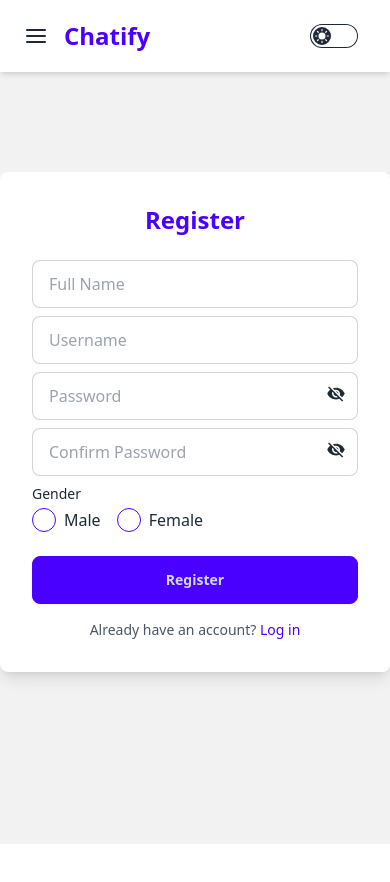
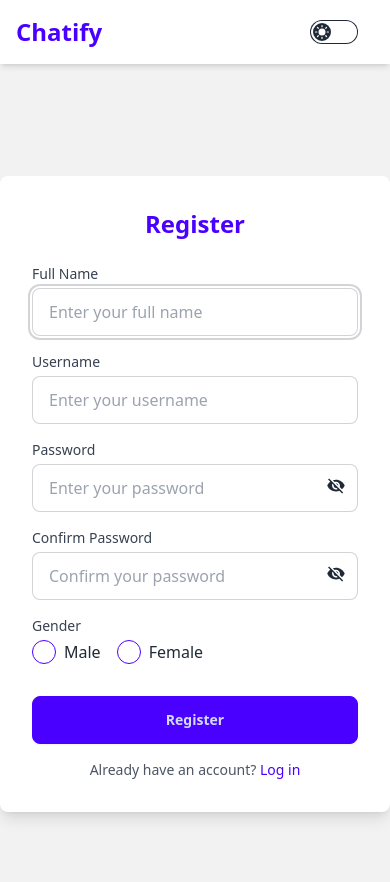
Before and after one commit to sankalp51/Chatify, a React (Vite) app in the folder client/: page /signup in a window 390 px wide. Before the commit the page ends 844 px from the top, so only its background shows below. Built offline with nearby package versions, Linux system fonts and the light colour scheme; no server answers.

Commit message:
bug fixes

```diff
--- a/client/src/components/Header.jsx
+++ b/client/src/components/Header.jsx
@@ -38,9 +38,11 @@ export default function Header() {
   return (
     <header className="bg-base-100 shadow-md p-4 flex items-center justify-between z-10 fixed top-0 left-0 w-full">
       <div className="flex items-center">
-        <button onClick={toggleSidebar} className="sm:hidden p-2 mr-2">
-          <FiMenu size={24} />
-        </button>
+        {auth?.accessToken && (
+          <button onClick={toggleSidebar} className="sm:hidden p-2 mr-2">
+            <FiMenu size={24} />
+          </button>
+        )}
         <Link to="/" className="text-2xl font-bold text-primary">
           Chatify
         </Link>
--- a/client/src/components/Input.jsx
+++ b/client/src/components/Input.jsx
@@ -1,5 +1,7 @@
-export default function Input({ ...props }) {
-    return (
-        <input {...props} />
-    )
-}
+import { forwardRef } from "react";
+
+const Input = forwardRef(({ ...props }, ref) => {
+  return <input {...props} ref={ref} />;
+});
+
+export default Input;
--- a/client/src/components/Loading.jsx
+++ b/client/src/components/Loading.jsx
@@ -4,7 +4,7 @@ export default function Loading() {
       <div className="text-center">
         <span className="loading loading-spinner loading-lg text-white"></span>
         <p className="mt-4 text-white text-lg">Loading...</p>
-        <p>This might take a while, Sorry about that😅</p>
+        <p className="text-white">This might take a while, Sorry about that😅</p>
       </div>
     </div>
   );
--- a/client/src/components/conversations/ChatInput.jsx
+++ b/client/src/components/conversations/ChatInput.jsx
@@ -33,9 +33,6 @@ export default function ChatInput({
   };
 
   const handleSendMessageWrapper = () => {
-    if (typingTimeoutRef.current) {
-      clearTimeout(typingTimeoutRef.current);
-    }
     emitTyping(selectedUser._id, false);
     handleSendMessage();
   };
--- a/client/src/pages/Login.jsx
+++ b/client/src/pages/Login.jsx
@@ -1,4 +1,4 @@
-import { useEffect, useState } from "react";
+import { useEffect, useState, useRef } from "react";
 import Input from "../components/Input";
 import Button from "../components/Button";
 import { toast } from "sonner";
@@ -22,12 +22,19 @@ export default function Login() {
   const [errors, setErrors] = useState({});
   const [isSubmitting, setIsSubmitting] = useState(false);
 
+  const usernameRef = useRef();
+  const passwordRef = useRef();
+
   useEffect(() => {
     // If the user is already authenticated, redirect them
     if (auth?.accessToken) {
       navigate(from, { replace: true });
     }
   }, [auth, navigate, from]);
+
+  useEffect(() => {
+    usernameRef.current.focus();
+  }, []);
 
   const handleChange = (e) => {
     const { name, value } = e.target;
@@ -85,6 +92,12 @@ export default function Login() {
       setIsSubmitting(false);
     } else {
       setErrors(newErrors);
+      // Set focus to the first input with an error
+      if (newErrors.username) {
+        usernameRef.current.focus();
+      } else if (newErrors.password) {
+        passwordRef.current.focus();
+      }
     }
   };
 
@@ -93,31 +106,60 @@ export default function Login() {
       <form
         className="w-full max-w-md p-8 bg-base-100 rounded-lg shadow-lg"
         onSubmit={handleSubmit}
+        noValidate
       >
         <h2 className="text-2xl font-bold mb-6 text-center text-primary">
           Login
         </h2>
+        <div className="mb-4">
+          <label
+            htmlFor="username"
+            className="block text-sm font-medium text-gray-700 mb-1"
+          >
+            Username
+          </label>
           <Input
+            id="username"
+            ref={usernameRef}
             value={credentials.username}
             onChange={handleChange}
             type="text"
             name="username"
-          placeholder="Username"
-          className={`input input-bordered w-full mb-2 ${
+            placeholder="Enter your username"
+            aria-describedby={errors.username ? "username-error" : null}
+            aria-invalid={!!errors.username}
+            className={`input input-bordered w-full ${
               errors.username ? "input-error" : ""
             }`}
           />
           {errors.username && (
-          <p className="text-error text-sm mb-2">{errors.username}</p>
+            <p
+              id="username-error"
+              className="text-error text-sm mt-1"
+            >
+              {errors.username}
+            </p>
           )}
+        </div>
+        <div className="mb-4">
+          <label
+            htmlFor="password"
+            className="block text-sm font-medium text-gray-700 mb-1"
+          >
+            Password
+          </label>
           <div className="relative">
             <Input
+              id="password"
+              ref={passwordRef}
               value={credentials.password}
               onChange={handleChange}
               type={showPassword ? "text" : "password"}
               name="password"
-            placeholder="Password"
-            className={`input input-bordered w-full mb-2 ${
+              placeholder="Enter your password"
+              aria-describedby={errors.password ? "password-error" : null}
+              aria-invalid={!!errors.password}
+              className={`input input-bordered w-full ${
                 errors.password ? "input-error" : ""
               }`}
             />
@@ -125,13 +167,20 @@ export default function Login() {
               type="button"
               onClick={() => setShowPassword(!showPassword)}
               className="absolute right-3 top-3 text-xl"
+              aria-label={showPassword ? "Hide password" : "Show password"}
             >
               {showPassword ? <IoEye /> : <IoMdEyeOff />}
             </button>
           </div>
           {errors.password && (
-          <p className="text-error text-sm mb-2">{errors.password}</p>
+            <p
+              id="password-error"
+              className="text-error text-sm mt-1"
+            >
+              {errors.password}
+            </p>
           )}
+        </div>
         <Button
           name={isSubmitting ? "Logging in..." : "Login"}
           type="submit"
--- a/client/src/pages/Register.jsx
+++ b/client/src/pages/Register.jsx
@@ -1,11 +1,12 @@
 import Input from "../components/Input";
 import Button from "../components/Button";
-import { useState } from "react";
+import { useState, useRef, useEffect } from "react";
 import { Link } from "react-router-dom";
 import { toast } from "sonner";
 import axios from "../api/axios";
 import { IoEye } from "react-icons/io5";
 import { IoMdEyeOff } from "react-icons/io";
+import { useNavigate } from "react-router-dom";
 
 export default function Register() {
   const REGISTER_URL = "/api/auth/register";
@@ -20,6 +21,18 @@ export default function Register() {
   const [isSubmitting, setIsSubmitting] = useState(false);
   const [showPassword, setShowPassword] = useState(false);
   const [showConfirmPassword, setShowConfirmPassword] = useState(false);
+
+  const navigate = useNavigate();
+
+  const fullNameRef = useRef();
+  const usernameRef = useRef();
+  const passwordRef = useRef();
+  const confirmPasswordRef = useRef();
+  const genderRef = useRef();
+
+  useEffect(() => {
+    fullNameRef.current.focus();
+  }, []);
 
   const handleChange = (e) => {
     const { name, value } = e.target;
@@ -39,6 +52,8 @@ export default function Register() {
     if (!credentials.fullName) newErrors.fullName = "Full Name is required";
     if (!credentials.username) newErrors.username = "Username is required";
     if (!credentials.password) newErrors.password = "Password is required";
+    if (!credentials.confirmPassword)
+      newErrors.confirmPassword = "Please confirm your password";
     if (credentials.password !== credentials.confirmPassword)
       newErrors.confirmPassword = "Passwords do not match";
     if (!credentials.gender) newErrors.gender = "Gender is required";
@@ -49,6 +64,7 @@ export default function Register() {
     e.preventDefault();
     const newErrors = validate();
     if (Object.keys(newErrors).length === 0) {
+      setIsSubmitting(true);
       try {
         const response = await axios.post(
           REGISTER_URL,
@@ -60,11 +76,6 @@ export default function Register() {
           }
         );
         toast.success(response.data.message);
-      } catch (error) {
-        toast.error(error.response.data.message);
-      }
-
-      setIsSubmitting(true);
         setCredentials({
           fullName: "",
           username: "",
@@ -72,55 +83,109 @@ export default function Register() {
           confirmPassword: "",
           gender: "",
         });
+        navigate("/login");
+      } catch (error) {
+        toast.error(error.response.data.message);
+      }
       setIsSubmitting(false);
     } else {
       setErrors(newErrors);
+      if (newErrors.fullName) {
+        fullNameRef.current.focus();
+      } else if (newErrors.username) {
+        usernameRef.current.focus();
+      } else if (newErrors.password) {
+        passwordRef.current.focus();
+      } else if (newErrors.confirmPassword) {
+        confirmPasswordRef.current.focus();
+      } else if (newErrors.gender) {
+        genderRef.current.focus();
+      }
     }
   };
 
   return (
-    <main className="bg-base-200 min-h-screen flex items-center justify-center">
+    <main className="bg-base-200 min-h-screen flex items-center justify-center mt-10 pt-16">
       <form
         className="w-full max-w-md p-8 bg-base-100 rounded-lg shadow-lg"
         onSubmit={handleSubmit}
+        noValidate
       >
         <h2 className="text-2xl font-bold mb-6 text-center text-primary">
           Register
         </h2>
+        <div className="mb-4">
+          <label
+            htmlFor="fullName"
+            className="block text-sm font-medium text-gray-700 mb-1"
+          >
+            Full Name
+          </label>
           <Input
+            id="fullName"
+            ref={fullNameRef}
             value={credentials.fullName}
             onChange={handleChange}
             type="text"
             name="fullName"
-          placeholder="Full Name"
-          className={`input input-bordered w-full mb-2 ${
+            placeholder="Enter your full name"
+            aria-describedby={errors.fullName ? "fullName-error" : null}
+            aria-invalid={!!errors.fullName}
+            className={`input input-bordered w-full ${
               errors.fullName ? "input-error" : ""
             }`}
           />
           {errors.fullName && (
-          <p className="text-error text-sm mb-2">{errors.fullName}</p>
+            <p id="fullName-error" className="text-error text-sm mt-1">
+              {errors.fullName}
+            </p>
           )}
+        </div>
+        <div className="mb-4">
+          <label
+            htmlFor="username"
+            className="block text-sm font-medium text-gray-700 mb-1"
+          >
+            Username
+          </label>
           <Input
+            id="username"
+            ref={usernameRef}
             value={credentials.username}
             onChange={handleChange}
             type="text"
             name="username"
-          placeholder="Username"
-          className={`input input-bordered w-full mb-2 ${
+            placeholder="Enter your username"
+            aria-describedby={errors.username ? "username-error" : null}
+            aria-invalid={!!errors.username}
+            className={`input input-bordered w-full ${
               errors.username ? "input-error" : ""
             }`}
           />
           {errors.username && (
-          <p className="text-error text-sm mb-2">{errors.username}</p>
+            <p id="username-error" className="text-error text-sm mt-1">
+              {errors.username}
+            </p>
           )}
-
-        <div className="relative mb-2">
+        </div>
+        <div className="mb-4">
+          <label
+            htmlFor="password"
+            className="block text-sm font-medium text-gray-700 mb-1"
+          >
+            Password
+          </label>
+          <div className="relative">
             <Input
+              id="password"
+              ref={passwordRef}
               value={credentials.password}
               onChange={handleChange}
               type={showPassword ? "text" : "password"}
               name="password"
-            placeholder="Password"
+              placeholder="Enter your password"
+              aria-describedby={errors.password ? "password-error" : null}
+              aria-invalid={!!errors.password}
               className={`input input-bordered w-full ${
                 errors.password ? "input-error" : ""
               }`}
@@ -129,21 +194,37 @@ export default function Register() {
               type="button"
               onClick={() => setShowPassword(!showPassword)}
               className="absolute right-3 top-3 text-xl"
+              aria-label={showPassword ? "Hide password" : "Show password"}
             >
               {showPassword ? <IoEye /> : <IoMdEyeOff />}
             </button>
           </div>
           {errors.password && (
-          <p className="text-error text-sm mb-2">{errors.password}</p>
+            <p id="password-error" className="text-error text-sm mt-1">
+              {errors.password}
+            </p>
           )}
-
-        <div className="relative mb-2">
+        </div>
+        <div className="mb-4">
+          <label
+            htmlFor="confirmPassword"
+            className="block text-sm font-medium text-gray-700 mb-1"
+          >
+            Confirm Password
+          </label>
+          <div className="relative">
             <Input
+              id="confirmPassword"
+              ref={confirmPasswordRef}
               value={credentials.confirmPassword}
               onChange={handleChange}
               type={showConfirmPassword ? "text" : "password"}
               name="confirmPassword"
-            placeholder="Confirm Password"
+              placeholder="Confirm your password"
+              aria-describedby={
+                errors.confirmPassword ? "confirmPassword-error" : null
+              }
+              aria-invalid={!!errors.confirmPassword}
               className={`input input-bordered w-full ${
                 errors.confirmPassword ? "input-error" : ""
               }`}
@@ -152,17 +233,29 @@ export default function Register() {
               type="button"
               onClick={() => setShowConfirmPassword(!showConfirmPassword)}
               className="absolute right-3 top-3 text-xl"
+              aria-label={
+                showConfirmPassword ? "Hide password" : "Show password"
+              }
             >
               {showConfirmPassword ? <IoEye /> : <IoMdEyeOff />}
             </button>
           </div>
           {errors.confirmPassword && (
-          <p className="text-error text-sm mb-2">{errors.confirmPassword}</p>
+            <p id="confirmPassword-error" className="text-error text-sm mt-1">
+              {errors.confirmPassword}
+            </p>
           )}
-
-        <div className="mb-2">
-          <label className="block text-sm font-medium mb-1">Gender</label>
-          <div className="flex items-center space-x-4">
+        </div>
+        <fieldset className="mb-4">
+          <legend className="block text-sm font-medium text-gray-700 mb-1">
+            Gender
+          </legend>
+          <div
+            ref={genderRef}
+            className="flex items-center space-x-4"
+            role="radiogroup"
+            aria-describedby={errors.gender ? "gender-error" : null}
+          >
             <label className="flex items-center">
               <input
                 type="radio"
@@ -171,6 +264,7 @@ export default function Register() {
                 checked={credentials.gender === "Male"}
                 onChange={handleChange}
                 className="radio radio-primary"
+                aria-checked={credentials.gender === "Male"}
               />
               <span className="ml-2">Male</span>
             </label>
@@ -182,15 +276,17 @@ export default function Register() {
                 checked={credentials.gender === "Female"}
                 onChange={handleChange}
                 className="radio radio-primary"
+                aria-checked={credentials.gender === "Female"}
               />
               <span className="ml-2">Female</span>
             </label>
           </div>
           {errors.gender && (
-            <p className="text-error text-sm mt-2">{errors.gender}</p>
+            <p id="gender-error" className="text-error text-sm mt-1">
+              {errors.gender}
+            </p>
           )}
-        </div>
-
+        </fieldset>
         <Button
           name={isSubmitting ? "Registering..." : "Register"}
           type="submit"
```
Also changed, not shown: client/src/components/conversations/ChatWindow.jsx (+3 -4 lines), client/vercel.json (added). Lines whose indentation alone changed are shown as unchanged.
